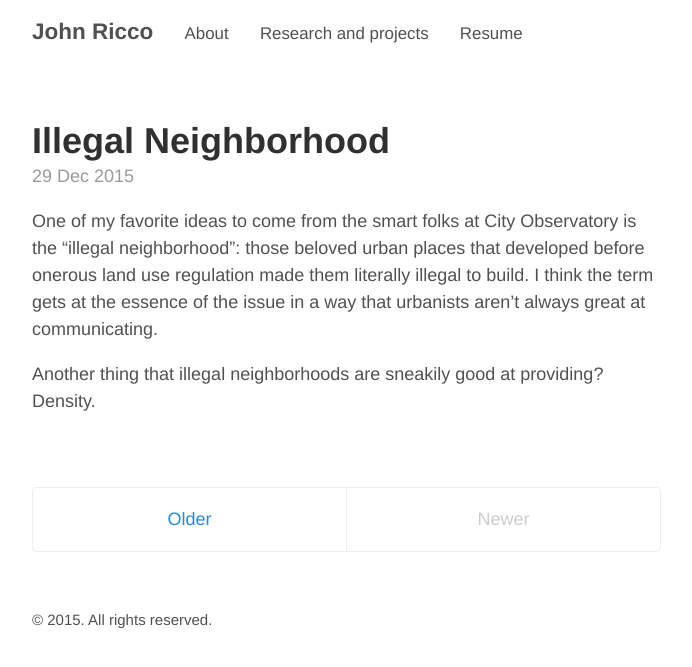
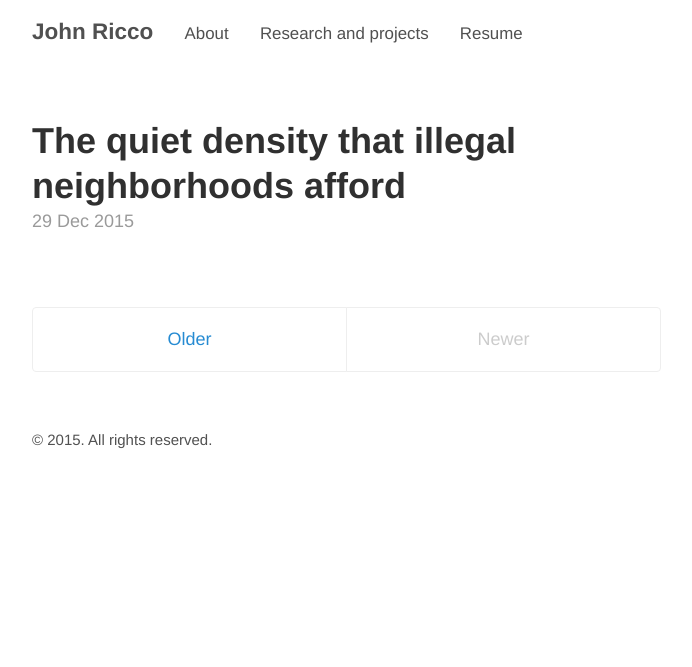
Before and after one commit to WadeP6970/johnricco.github.io, a Jekyll site: the page built from index.html, in a window 1280 px wide. Shown: the top 667 px of the page, without its empty margins (293-985 px from the left). Built offline with Jekyll 4.4.1, drawn with Linux system fonts in a browser that asks for light colours; the list of posts is cut into pages by our own code.

Commit message:
Post title fix

```diff
--- a/_posts/2015-12-29-illegal-neighborhood.md
+++ b/_posts/2015-12-29-illegal-neighborhood.md
@@ -1,11 +1,4 @@
 ---
-layout:
-post title: The quiet density that illegal neighborhoods afford
+layout: post
+title: The quiet density that illegal neighborhoods afford
 ---
-
-One of my favorite ideas to come from the smart folks at City
-Observatory is the "illegal neighborhood": those beloved urban places
-that developed before onerous land use regulation made them literally
-illegal to build. I think the term gets at the essence of the issue in a way that urbanists aren't always great at communicating.
-
-Another thing that illegal neighborhoods are sneakily good at providing? Density.
```
